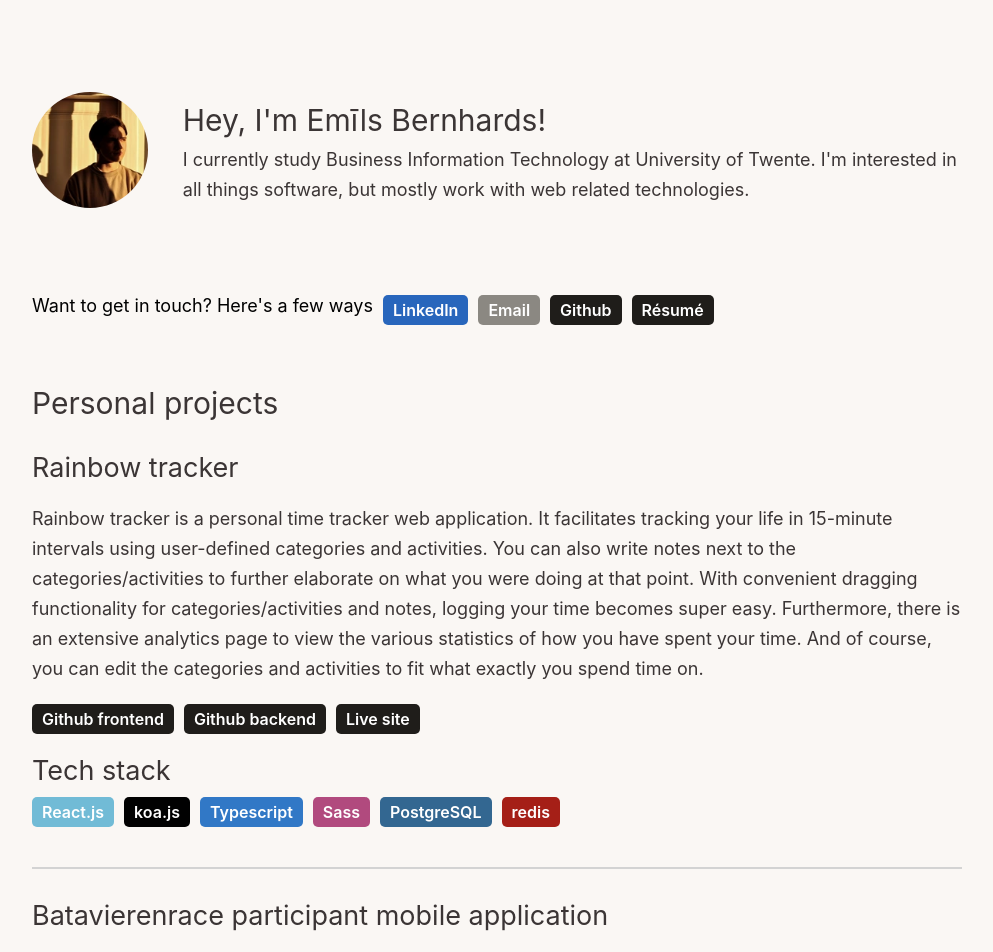
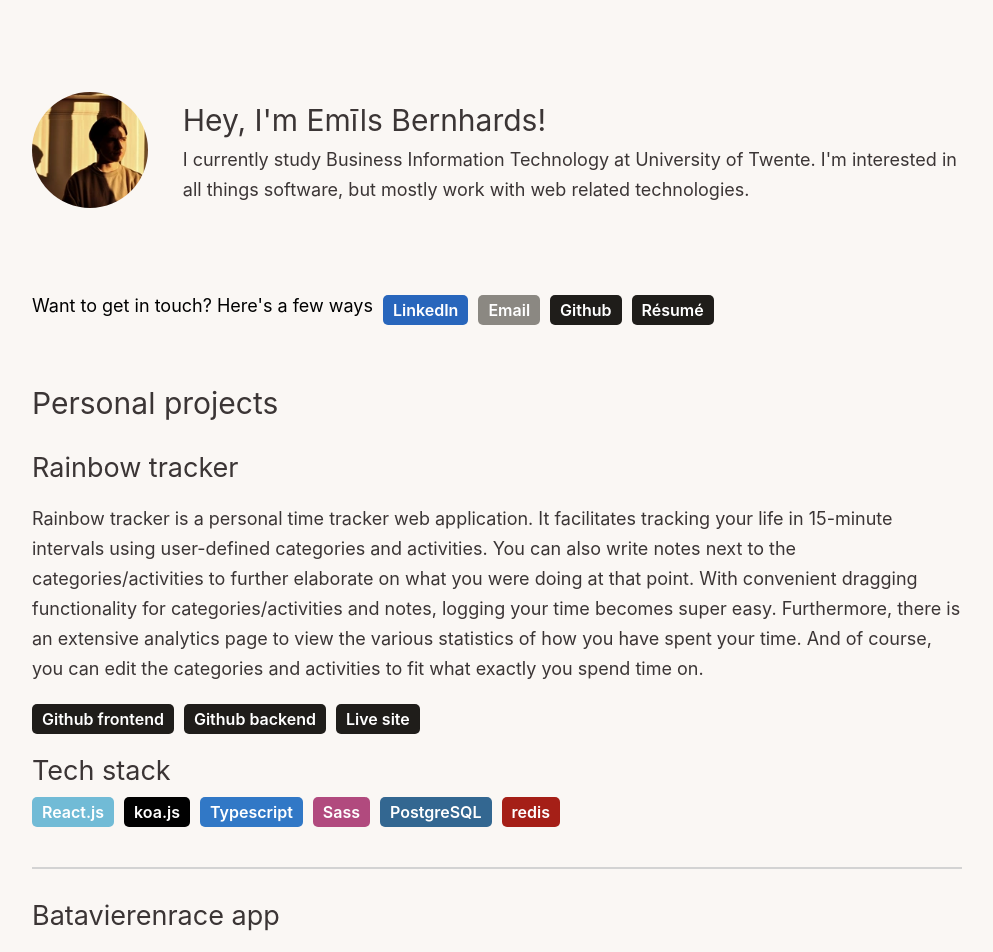
Before and after one commit to emilsbee/portfolio, a Next.js app: page / in a window 1280 px wide. Shown: the top 952 px of the page, without its empty margins (143-1136 px from the left). Built offline with nearby package versions, Linux system fonts and the light colour scheme.

Commit message:
Updated bata app section

```diff
--- a/components/ProjectSection/BataApp/BataApp.js
+++ b/components/ProjectSection/BataApp/BataApp.js
@@ -11,7 +11,7 @@ const BataApp = () => {
     return (
         <div className="project-container">
             <div className={styles.projectTitle}>
-                Batavierenrace participant mobile application
+                Batavierenrace app
             </div>
 
             <div className={styles.projectDetails}>
```
